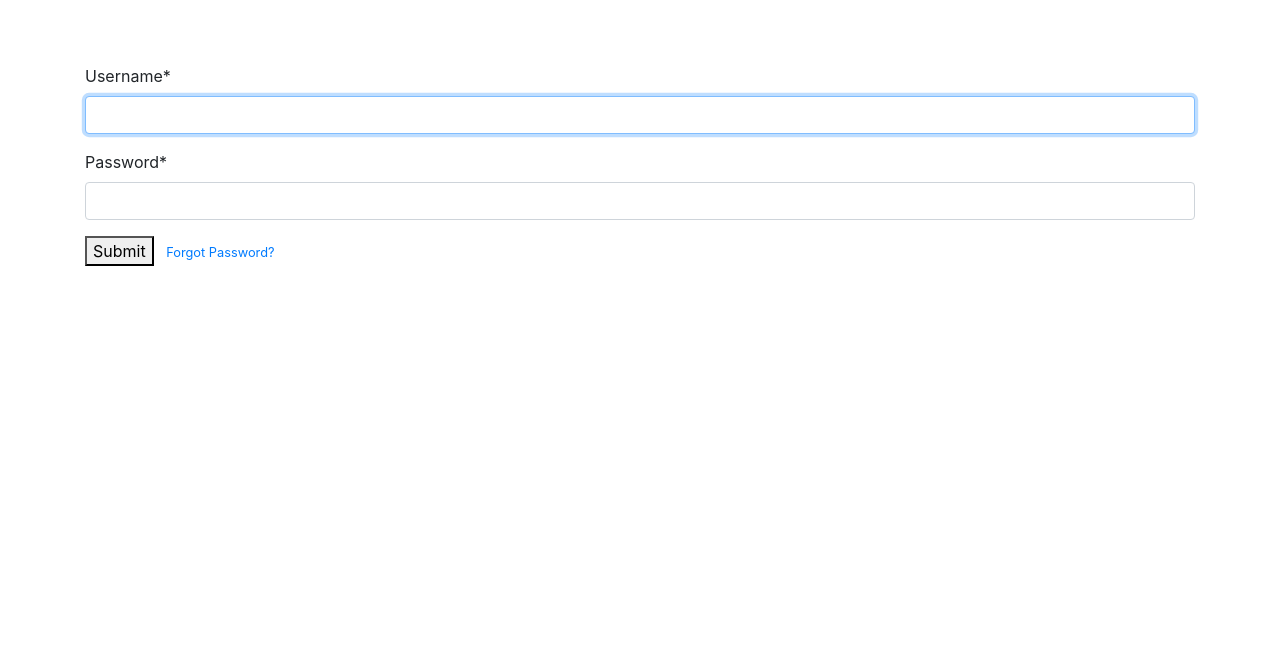
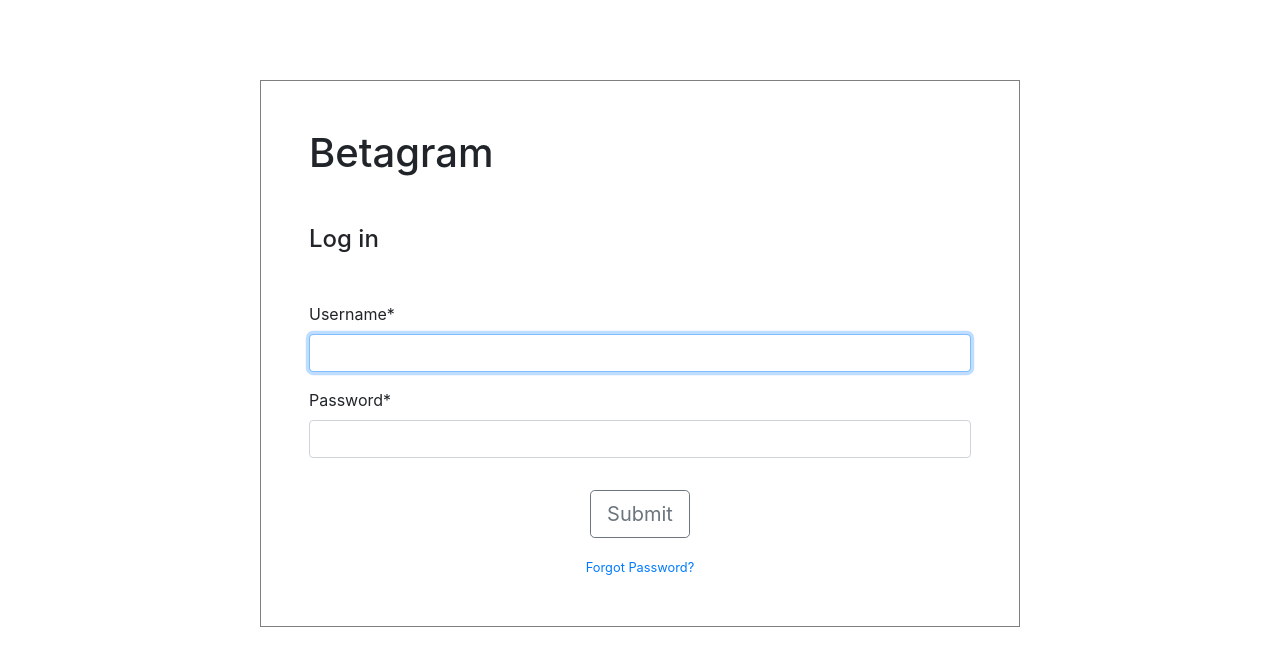
Before and after one commit to UtkarshAgrawalDTU/Betagram, a Django app: page /login/ in a window 1280 px wide. Shown: the part 80-746 px from the top of the page. Run offline with Django 3.2, Linux system fonts and the light colour scheme; some libraries are stand-ins or nearby versions.

Commit message:
Index and Login styled

```diff
--- a/users/templates/users/login.html
+++ b/users/templates/users/login.html
@@ -1,5 +1,10 @@
 {% extends 'base.html' %}
+{% load static %}
 {% load crispy_forms_tags %}
+
+{% block load_css %}
+<link rel="stylesheet" href="{% static 'users/login_style.css' %}">
+{% endblock %}
 
 {% block body %}
 
@@ -7,14 +12,27 @@
 <h1>You are already logged in</h1>
 
 {% else%}
+
+<div class="row mt-3">
+    <div class="col-lg-8 col-md-12 col-sm-12 col-xs-12 px-5 login_box mx-auto py-5" style="background-color: white; border: 1px solid gray;">
+        <h1 class="heading mb-3">Betagram</h1>
+        <h4 class="subheading my-5">Log in</h4>
         <form method="POST">
             {% csrf_token %}
             {{form|crispy}}
-<button type="submit">Submit</button>
-<small class="text-muted ml-2">
+            <div class="wrapper" style="text-align: center;">
+            <button class = "btn btn-outline-secondary btn-lg my-3 mx-auto" type="submit">Submit</button>
+            <br>
+            <small class="text-muted">
                 <a href="{% url 'password_reset' %}">Forgot Password?</a>
             </small>
+            </div>
+
         </form>
+    </div>
+
+</div>
+
 
 {% endif %}
 
```
Also changed, not shown: feed/templates/feed/index.html (+9 -2 lines). Lines whose indentation alone changed are shown as unchanged.
